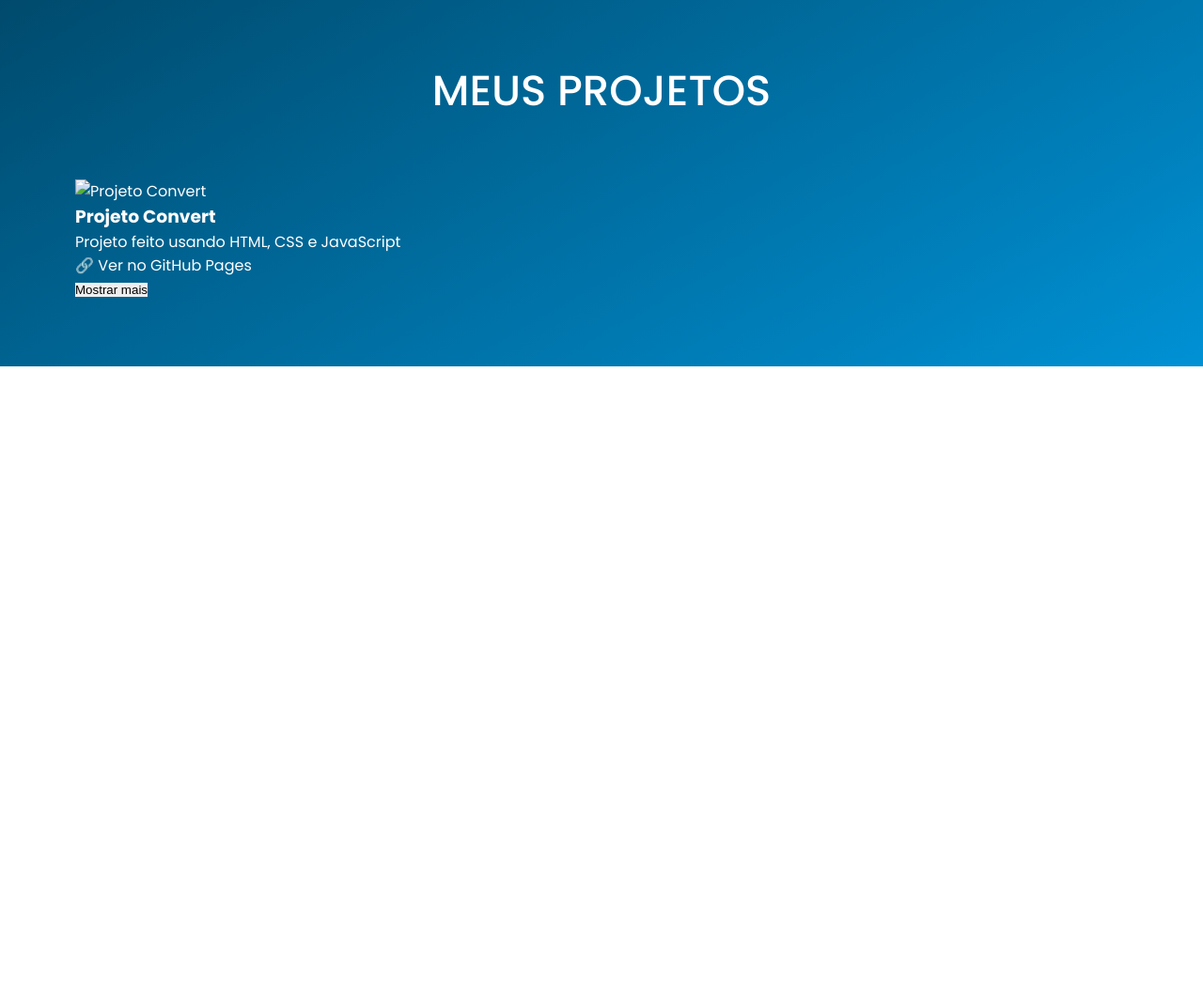
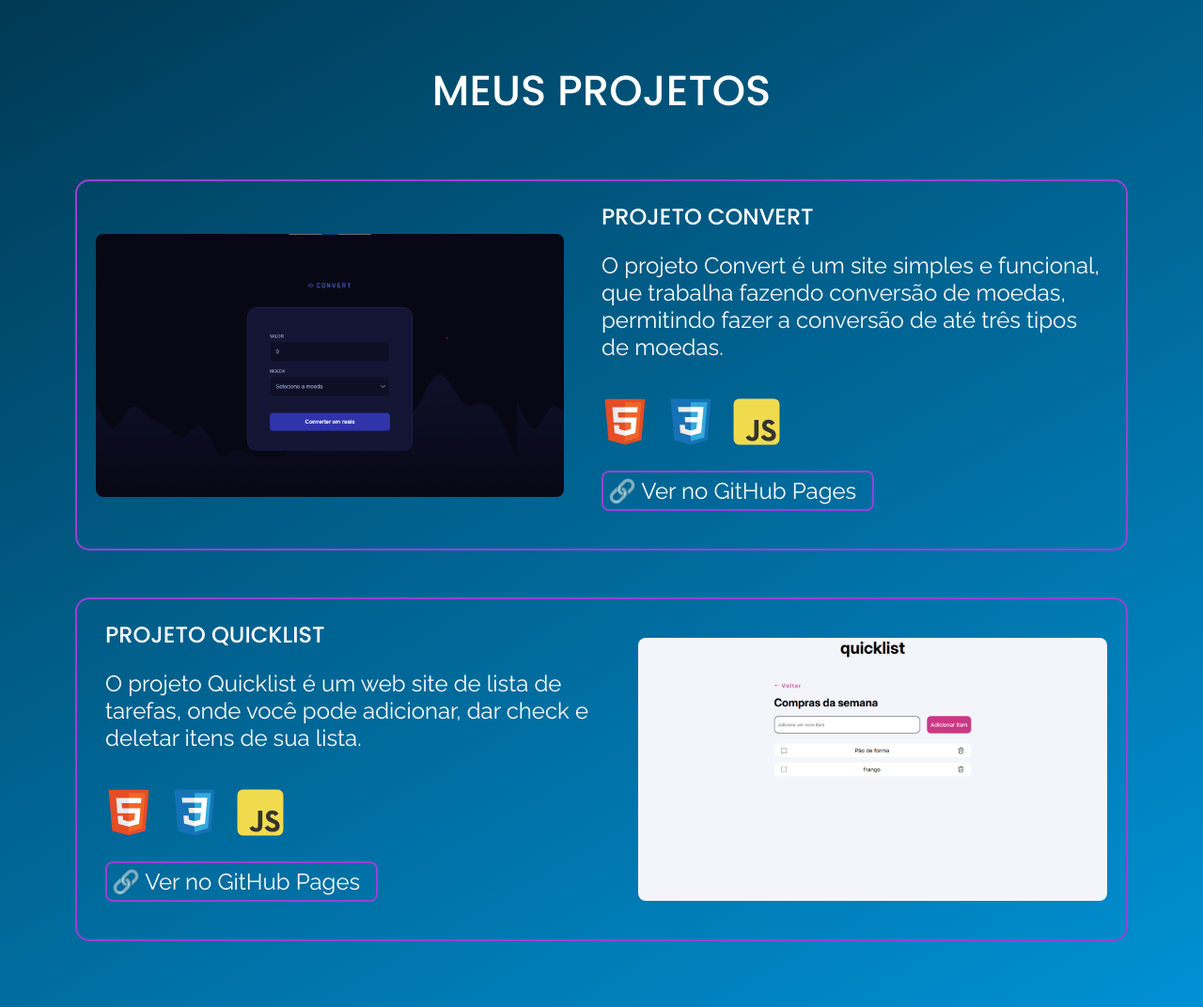
Before and after one commit to HenryMiles02/portifolio, a plain HTML site: page index.html in a window 1280 px wide. Shown: the part 1185-2257 px from the top of the page at 94% size. Before the commit the page ends 1575 px from the top, so only its background shows below. Drawn offline with nearby package versions, Linux system fonts and the light colour scheme.

Commit message:
finalização da primeira versão do meu portifolio

```diff
--- a/index.html
+++ b/index.html
@@ -75,7 +75,7 @@
         </div>
     </section>
     <section class="skill">
-        <h1 class="titulo">Minhas Skills</h1>
+        <h2 class="titulo">Minhas Skills</h2>
 
         <div class="container-skill">
 
@@ -105,18 +105,54 @@
         <div class="projetos">
 
             <div class="card-projeto">
-                <a href="https://henrymiles02.github.io/projeto-convert/" target="_blank">
-                    <img src="../portifolio-simplificado/src/imagens/projeto-convert.png" alt="Projeto Convert">
-                    <h3> Projeto Convert</h3>
+                    <img src="/src/imagens/projeto-convert.png" alt="Projeto Convert">
 
                     <div class="informacoes-projeto">
-                        <p>Projeto feito usando HTML, CSS e JavaScript</p>
-                        <p>🔗 Ver no GitHub Pages</p>
+                        <h3> Projeto Convert</h3>
+
+                        <p>O projeto Convert é um site simples e funcional, que trabalha fazendo conversão de moedas, permitindo fazer a conversão de até três tipos de moedas. </p>
+
+                        <ul class="linguagem">
+                            <li>
+                                <img src="src/imagens/html5-original.svg" alt="">
+                            </li>
+                            <li>
+                                <img src="src/imagens/css3-original.svg" alt="">
+                            </li>
+                            <li>
+                                <img src="src/imagens/javascript-original.svg" alt="">
+                            </li>
+                        </ul>
+                        <a href="https://github.com/HenryMiles02/projeto-convert" target="_blank">
+
+                            <p>🔗 Ver no GitHub Pages</p>
+                        </a>
+                    </div>
+            </div>
+
+            <div class="card-projeto right">
+                    <img src="/src/imagens/projeto-quicklist.png" alt="Projeto Convert">
+
+                    <div class="informacoes-projeto">
+                        <h3> Projeto Quicklist</h3>
+                        <p>O projeto Quicklist é um web site de lista de tarefas, onde você pode adicionar, dar check e deletar itens de sua lista.</p>
+                        <ul class="linguagem">
+                            <li>
+                                <img src="src/imagens/html5-original.svg" alt="">
+                            </li>
+                            <li>
+                                <img src="src/imagens/css3-original.svg" alt="">
+                            </li>
+                            <li>
+                                <img src="src/imagens/javascript-original.svg" alt="">
+                            </li>
+                        </ul>
+                        <a href="https://github.com/HenryMiles02/projeto-lista" target="_blank">
+                            <p>🔗 Ver no GitHub Pages</p>
+                        </a>
                     </div>
             </div>
         </div>
-
-        <button class="btn-mostrar-projetos">Mostrar mais</button>
     </section>
 
 </body>
--- a/src/css/estilos.css
+++ b/src/css/estilos.css
@@ -164,6 +164,12 @@ body{
     padding: 0 0 70px;
 }
 
+.container-projetos .projetos{
+    display: flex;
+    flex-direction: column;
+    gap: 50px;
+}
+
 .container-projetos .titulo{
     text-align: center;
     padding: 60px 0;
@@ -172,18 +178,66 @@ body{
     text-transform: uppercase;
 }
 
-
-
-.container-projetos .btn-mostrar-projetos:hover{
-    background-color: #9443d8;
-    border: 2px solid #fff;
-    color: #fff;
-    transition: 0.9s;
+.container-projetos .card-projeto{
+    display: flex;
+    align-items: center;
+    gap: 40px;
+    padding: 20px;
+    border: 2px solid #9443d8;
+    border-radius: 15px;
 }
 
-.container-projetos .btn-mostrar-projetos.remover{
-    display: none;
+.container-projetos .card-projeto img{
+    height: 280px;
+    border-radius: 8px;
 }
+
+.container-projetos .card-projeto .informacoes-projeto{
+    display: flex;
+    justify-content: center;
+    flex-direction: column;
+    gap: 20px;
+}
+
+.container-projetos .card-projeto .informacoes-projeto p{
+    font-family: "Raleway", sans-serif;
+    font-size: 24px;
+    margin-bottom: 20px;
+}
+
+.container-projetos .card-projeto .informacoes-projeto a p{
+    width: 290px;
+    padding: 5px;
+    border: 2px solid #9443d8;
+    border-radius: 8px;
+    transition: 0.3s ease;
+}
+
+.container-projetos .card-projeto .informacoes-projeto .linguagem{
+    display: flex;
+    gap: 20px;
+}
+
+.container-projetos .card-projeto .informacoes-projeto .linguagem img{
+    width: 50px;
+    height: 50px;
+}
+
+.container-projetos .card-projeto .informacoes-projeto a p:hover{
+    background-color: #9443d8;
+}
+
+.container-projetos .card-projeto .informacoes-projeto h3{
+    font-size: 24px;
+    font-weight: 500;
+    text-transform: uppercase;
+}
+
+.container-projetos .card-projeto.right{
+    flex-direction: row-reverse;
+    padding-left: 30px;
+}
+
 
 @keyframes gradient-animation {
     0% {
```
Also changed, not shown: src/imagens/projeto-quicklist.png (added).
